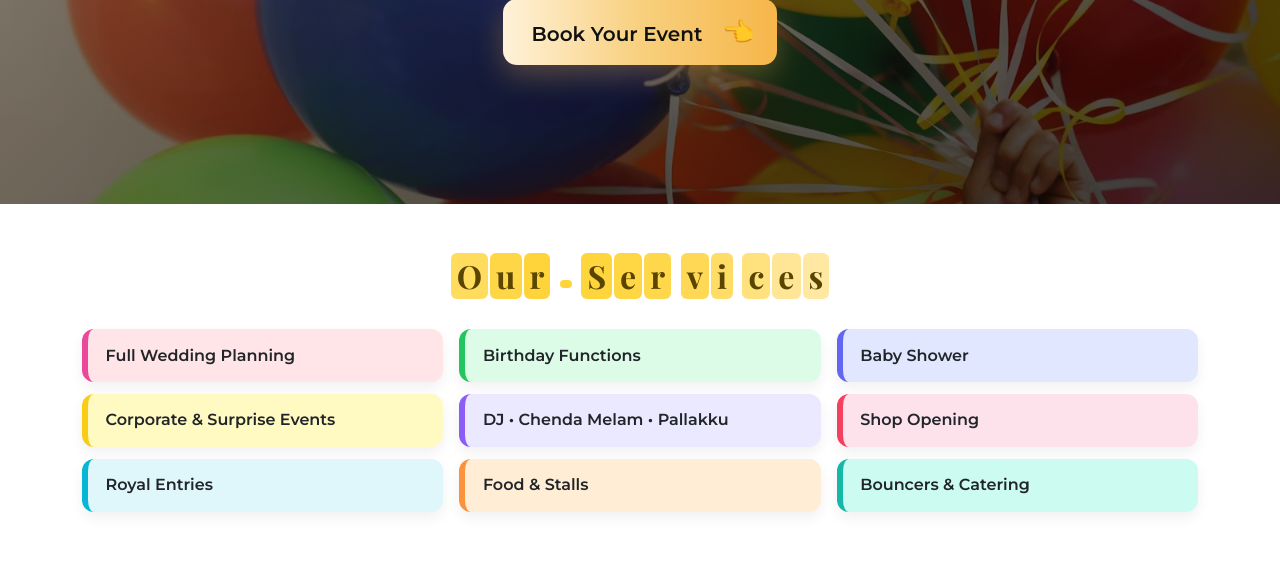
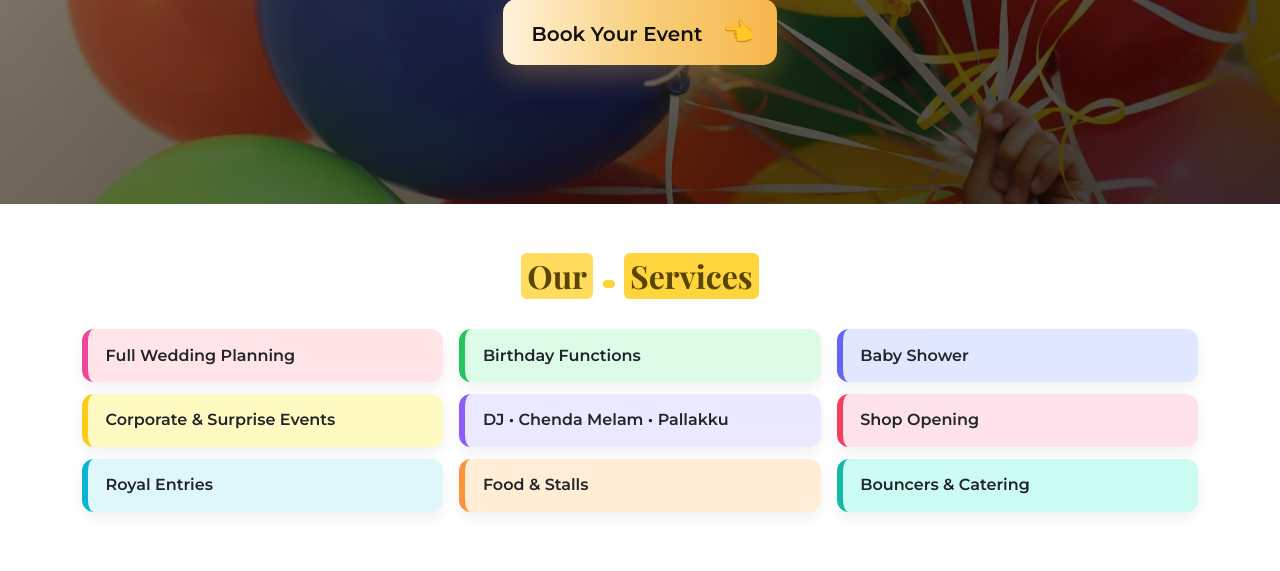
Before and after one commit to shan-2329/Expence-Tracker, a Flask app: page / in a window 1280 px wide. Shown: the part 276-847 px from the top of the page. Run offline with Flask 3, Linux system fonts and the light colour scheme; some libraries are stand-ins or nearby versions.

Commit message:
Update index.html

```diff
--- a/templates/index.html
+++ b/templates/index.html
@@ -216,11 +216,9 @@
   <div class="container services">
 
     <h2 class="blink-text">
-      <span style="--i:1">O</span><span style="--i:2">u</span><span style="--i:3">r</span>
+      <span style="--i:1">Our</span>
       <span style="--i:4"> </span>
-      <span style="--i:5">S</span><span style="--i:6">e</span><span style="--i:7">r</span>
-      <span style="--i:8">v</span><span style="--i:9">i</span>
-      <span style="--i:10">c</span><span style="--i:11">e</span><span style="--i:12">s</span>
+      <span style="--i:5">Services</span>
     </h2>
 
     <div class="row g-3">
```
